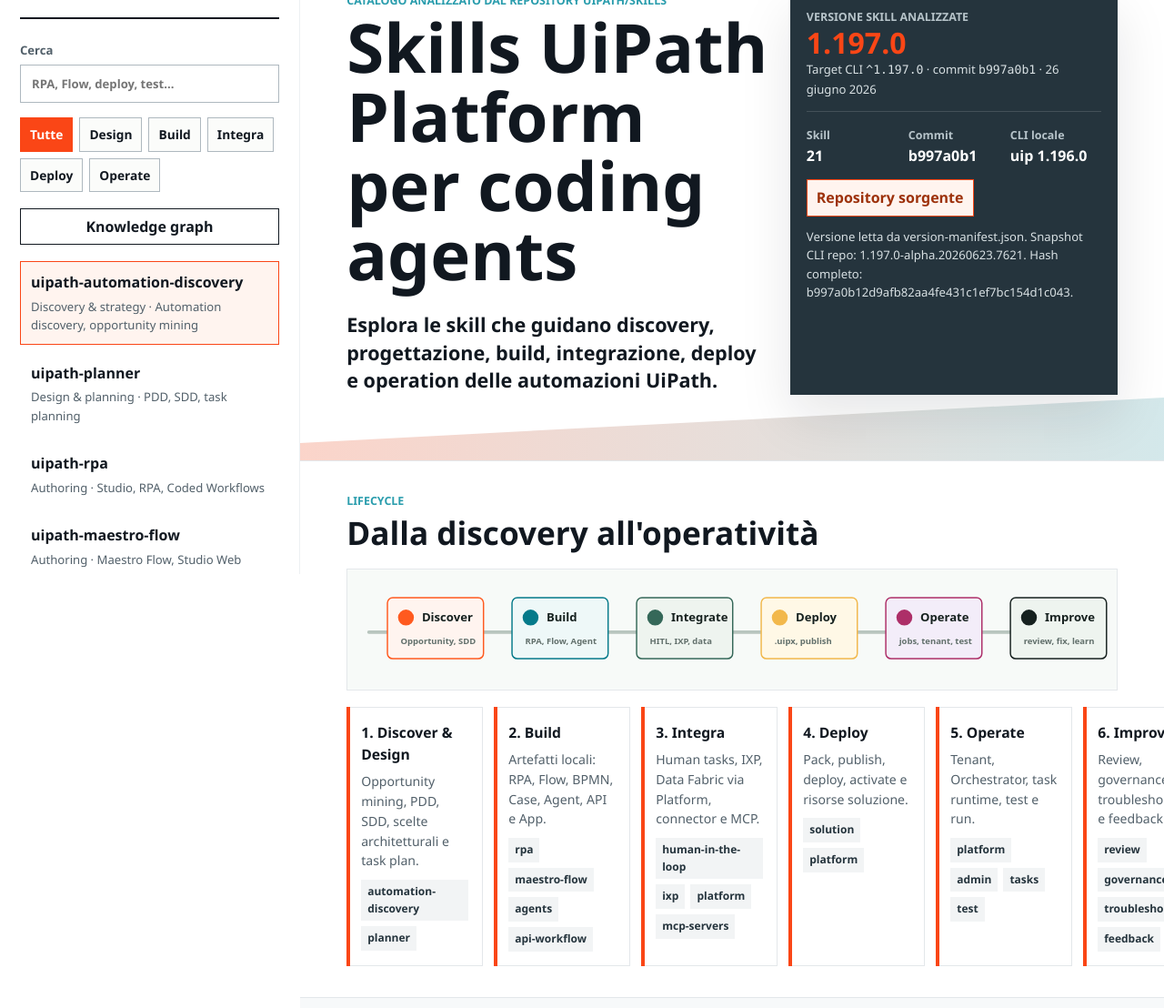
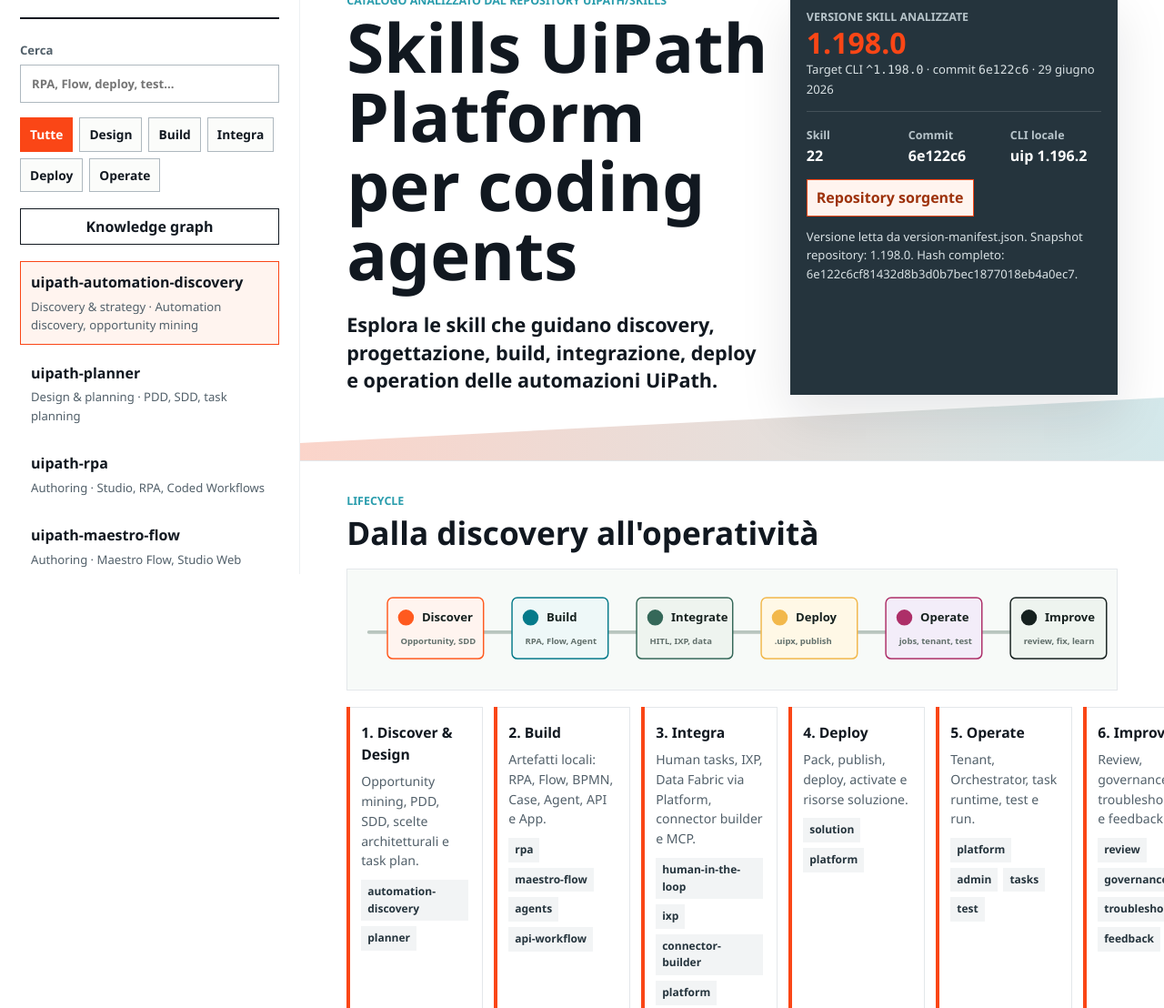
Before and after one commit to AlexSurfWaves/UiPathSkillsSite, a plain HTML site: page index.html in a window 1280 px wide. Shown: the part 187-1295 px from the top of the page at 91% size. Drawn offline with Linux system fonts and the light colour scheme.

Commit message:
Update skills graph to 1.198.0

```diff
--- a/app.js
+++ b/app.js
@@ -18,7 +18,7 @@ const skills = [
     ],
     cli: ["references/intake-guide.md", "references/mining-guide.md", "references/report-template.md"],
     prompt: "Analizza questi materiali operativi e produci un report prioritizzato di opportunità di automazione UiPath, con tier, impatto, effort e skill consigliate.",
-    handoffs: ["uipath-planner", "uipath-rpa", "uipath-maestro-flow", "uipath-agents", "uipath-platform"],
+    handoffs: ["uipath-planner", "uipath-rpa", "uipath-maestro-flow", "uipath-agents", "uipath-human-in-the-loop", "uipath-platform"],
     caveat: "Non costruisce automazioni: trasforma segnali organizzativi in una pipeline di opportunità realistica e prioritizzata."
   },
   {
@@ -38,7 +38,7 @@ const skills = [
     ],
     cli: ["assets/templates/*-sdd-template.md", "references/product-selection-guide.md", "references/sdd-generation-guide.md", "references/plan-and-tasks-format.md"],
     prompt: "Leggi `pdd.md`, crea o aggiorna `sdd.md`, poi genera un piano di implementazione multi-skill con stop condition e validazioni.",
-    handoffs: ["uipath-review", "uipath-solution", "uipath-rpa", "uipath-maestro-flow", "uipath-agents"],
+    handoffs: ["uipath-review", "uipath-solution", "uipath-platform", "uipath-rpa", "uipath-maestro-flow", "uipath-maestro-bpmn", "uipath-maestro-case", "uipath-agents"],
     caveat: "`uipath-design` non è più una skill separata nel catalogo aggiornato: per design e planning usa `uipath-planner`."
   },
   {
@@ -58,7 +58,7 @@ const skills = [
     ],
     cli: ["uip rpa init", "uip rpa validate", "uip rpa build", "uip rpa debug start", "uip rpa packages install"],
     prompt: "Nel progetto RPA aperto, aggiungi un workflow XAML per processare una queue, valida il file e poi compila l'intero progetto.",
-    handoffs: ["uipath-platform", "uipath-test", "uipath-solution", "uipath-troubleshoot"],
+    handoffs: ["uipath-platform", "uipath-test", "uipath-solution", "uipath-agents", "uipath-maestro-flow", "uipath-troubleshoot"],
     caveat: "Per `debug` e `run` ci possono essere effetti reali su app, email, code o API: chiedi sempre a Codex di distinguere validate/build da esecuzione."
   },
   {
@@ -78,7 +78,7 @@ const skills = [
     ],
     cli: ["uip solution init", "uip maestro flow init", "uip maestro flow registry search", "uip maestro flow validate", "uip maestro flow eval"],
     prompt: "Crea un Flow in una soluzione UiPath che riceve un trigger, legge dati da un connector, invoca un agente e produce un output validato.",
-    handoffs: ["uipath-agents", "uipath-human-in-the-loop", "uipath-ixp", "uipath-platform", "uipath-solution"],
+    handoffs: ["uipath-agents", "uipath-human-in-the-loop", "uipath-ixp", "uipath-rpa", "uipath-platform", "uipath-solution", "uipath-connector-builder"],
     caveat: "La skill distingue nodi editabili a mano e nodi posseduti dal CLI. Per i connector lascia configurare a `uip maestro flow node add/configure`."
   },
   {
@@ -118,7 +118,7 @@ const skills = [
     ],
     cli: ["uip maestro case validate", "caseplan.json", "tasks.md", "bindings_v2.json"],
     prompt: "Dal SDD crea un piano Case Management con fasi, task, variabili e regole, poi valida `caseplan.json`.",
-    handoffs: ["uipath-planner", "uipath-human-in-the-loop", "uipath-maestro-flow", "uipath-solution"],
+    handoffs: ["uipath-planner", "uipath-maestro-bpmn", "uipath-rpa", "uipath-human-in-the-loop", "uipath-maestro-flow", "uipath-solution"],
     caveat: "Non usarla per BPMN o Flow generici: è centrata su `caseplan.json`."
   },
   {
@@ -158,7 +158,7 @@ const skills = [
     ],
     cli: ["uip api-workflow validate", "uip api-workflow run", "uip api-workflow registry resolve", "uip solution pack", "uip solution publish"],
     prompt: "Crea un API Workflow che chiama un endpoint REST, normalizza la risposta con JavaScript e ritorna un payload validato.",
-    handoffs: ["uipath-platform", "uipath-solution", "uipath-maestro-flow", "uipath-agents"],
+    handoffs: ["uipath-platform", "uipath-solution", "uipath-maestro-flow", "uipath-agents", "uipath-rpa", "uipath-coded-apps"],
     caveat: "È preview/in sviluppo: tieni i file piccoli, valida spesso e separa run senza auth da run con effetti reali."
   },
   {
@@ -178,8 +178,28 @@ const skills = [
     ],
     cli: ["uip codedapp create", "uip codedapp build", "uip codedapp debug", "uip codedapp pack", "uip codedapp deploy"],
     prompt: "Crea una Coded Action App per approvare una richiesta, con schema input/output e chiamata SDK a Orchestrator.",
-    handoffs: ["uipath-human-in-the-loop", "uipath-tasks", "uipath-platform", "uipath-solution"],
+    handoffs: ["uipath-human-in-the-loop", "uipath-tasks", "uipath-platform", "uipath-solution", "uipath-agents", "uipath-rpa"],
     caveat: "Per workflow `.cs` o `.xaml` non usare questa skill: passa a `uipath-rpa`."
+  },
+  {
+    id: "uipath-connector-builder",
+    name: "uipath-connector-builder",
+    category: "Integration",
+    phase: "integrate",
+    status: "in-development",
+    product: "Integration Service Connector Builder",
+    files: "element.json, element-metadata.json, standard-resources/*.json, hooks/*.js, periodic-* connector repos",
+    purpose: "Crea e modifica connector custom di UiPath Integration Service per API REST JSON, con auth, attivita, trigger, hook JavaScript, validate, import e publish.",
+    when: "Usala quando devi costruire o aggiornare un connector Integration Service su disco, non quando devi semplicemente usare una connection o un'attivita gia pubblicata.",
+    how: [
+      "Esegui sempre `builder inspect` prima di modificare un connector esistente.",
+      "Configura l'autenticazione con `auth set`, crea attivita e campi con i comandi builder, poi valida warning inclusi.",
+      "Dopo la validazione, usa import e publish solo quando tenant, login e version bump sono corretti."
+    ],
+    cli: ["uip is connectors builder init", "uip is connectors builder inspect", "uip is connectors builder activity create", "uip is connectors builder activity field create", "uip is connectors builder validate", "uip is connectors import", "uip is connectors publish"],
+    prompt: "Crea un connector Integration Service per questa API REST JSON: configura auth, attivita tipizzate, campi request/response, validate, poi fermati prima del publish.",
+    handoffs: ["uipath-platform", "uipath-maestro-flow"],
+    caveat: "Non gestisce l'uso operativo di connector gia pubblicati: per connection, discovery e run usa `uipath-platform`; per nodi connector dentro `.flow` usa `uipath-maestro-flow`."
   },
   {
     id: "uipath-human-in-the-loop",
@@ -259,7 +279,7 @@ const skills = [
     ],
     cli: ["uip login status", "uip or folders list", "uip or assets create", "uip df entities list", "uip df records query", "uip is connections list", "uip traces spans get"],
     prompt: "Verifica login e tenant, trova la folder corretta, lista risorse Orchestrator e Data Fabric necessarie e restituisci i riferimenti da usare nel workflow.",
-    handoffs: ["uipath-solution", "uipath-rpa", "uipath-maestro-flow", "uipath-agents", "uipath-troubleshoot"],
+    handoffs: ["uipath-solution", "uipath-planner", "uipath-rpa", "uipath-maestro-flow", "uipath-maestro-bpmn", "uipath-agents", "uipath-test", "uipath-connector-builder", "uipath-troubleshoot"],
     caveat: "Il REST diretto è fallback. Nella maggioranza dei casi il CLI gestisce header, paginazione, tenant e shape di output meglio del codice custom."
   },
   {
@@ -279,7 +299,7 @@ const skills = [
     ],
     cli: ["uip admin identity", "uip admin authz", "uip admin oms", "uip admin ip-restriction", "uip admin audit"],
     prompt: "Elenca i gruppi e le assegnazioni ruolo rilevanti per questo tenant, poi proponi la modifica minima senza applicarla.",
-    handoffs: ["uipath-platform", "uipath-governance", "uipath-troubleshoot"],
+    handoffs: ["uipath-platform", "uipath-rpa", "uipath-governance", "uipath-troubleshoot"],
     caveat: "Sono operazioni sensibili: privilegia read-only, conferme esplicite e output auditabile."
   },
   {
@@ -339,7 +359,7 @@ const skills = [
     ],
     cli: ["uip solution init", "uip solution project add", "uip solution resource refresh", "uip solution pack", "uip solution publish", "uip solution deploy run"],
     prompt: "Prepara questa soluzione UiPath per il deploy: verifica progetti inclusi, refresh risorse, pack e dimmi il comando di publish/deploy.",
-    handoffs: ["uipath-platform", "uipath-review", "uipath-troubleshoot"],
+    handoffs: ["uipath-platform", "uipath-planner", "uipath-rpa", "uipath-maestro-flow", "uipath-maestro-bpmn", "uipath-agents", "uipath-coded-apps", "uipath-review", "uipath-troubleshoot"],
     caveat: "Non corregge automaticamente i workflow: se validate/build falliscono, torna alla skill di prodotto."
   },
   {
@@ -490,6 +510,14 @@ const capabilityDetails = {
     "Esegue debug locale, build, pack, publish e deploy con `uip codedapp`.",
     "Supporta OAuth scopes, client setup, file sync e pattern per app con document tab o form complessi."
   ],
+  "uipath-connector-builder": [
+    "Scaffolda o aggiorna repository connector `periodic-*` con `element.json`, `element-metadata.json`, standard resources e hook JavaScript.",
+    "Configura 14 tipi di autenticazione con `auth set`, inclusi OAuth2, PKCE, client credentials, API key, basic, JWT e AWS v4.",
+    "Crea attivita Integration Service con metodi, path, parametri, campi request/response tipizzati e curatela Studio Web.",
+    "Aggiunge trigger polling o webhook, system resources, hook pre/post request e configurazioni per host, region e valori per-connection.",
+    "Esegue `inspect` e `validate`, tratta i warning come gap da risolvere e prepara import/publish con version bump quando serve.",
+    "Passa a `uipath-platform` per usare connector pubblicati e a `uipath-maestro-flow` per nodi connector dentro un Flow."
+  ],
   "uipath-human-in-the-loop": [
     "Disegna approval gate, validation checkpoint, escalation, write-back e enrichment umano dentro Flow, Maestro o agenti.",
     "Rileva la surface corretta: `.flow`, low-code agent, coded agent, BPMN o Coded Action App.",
@@ -594,8 +622,8 @@ const lifecycle = [
   {
     key: "integrate",
     title: "3. Integra",
-    text: "Human tasks, IXP, Data Fabric via Platform, connector e MCP.",
-    skills: ["uipath-human-in-the-loop", "uipath-ixp", "uipath-platform", "uipath-mcp-servers"]
+    text: "Human tasks, IXP, Data Fabric via Platform, connector builder e MCP.",
+    skills: ["uipath-human-in-the-loop", "uipath-ixp", "uipath-connector-builder", "uipath-platform", "uipath-mcp-servers"]
   },
   {
     key: "deploy",
--- a/index.html
+++ b/index.html
@@ -60,25 +60,25 @@
           <div class="source-panel" aria-label="Fonte analisi">
             <div class="version-strip" aria-label="Versione skill analizzate">
               <span data-i18n="ui.skillVersion">Versione skill analizzate</span>
-              <strong id="skillsVersion">1.197.0</strong>
-              <small>Target CLI <code>^1.197.0</code> · commit <code>b997a0b1</code> · 26 giugno 2026</small>
+              <strong id="skillsVersion">1.198.0</strong>
+              <small>Target CLI <code>^1.198.0</code> · commit <code>6e122c6</code> · 29 giugno 2026</small>
             </div>
             <dl>
               <div>
                 <dt data-i18n="ui.skillCount">Skill</dt>
-                <dd id="skillCount">21</dd>
+                <dd id="skillCount">22</dd>
               </div>
               <div>
                 <dt data-i18n="ui.commit">Commit</dt>
-                <dd>b997a0b1</dd>
+                <dd>6e122c6</dd>
               </div>
               <div>
                 <dt data-i18n="ui.localCli">CLI locale</dt>
-                <dd>uip 1.196.0</dd>
+                <dd>uip 1.196.2</dd>
               </div>
             </dl>
             <a class="source-link" href="https://github.com/UiPath/skills/tree/main/skills" data-i18n="ui.sourceRepo">Repository sorgente</a>
-            <p class="source-note" data-i18n="ui.sourceNote">Versione letta da <code>version-manifest.json</code>. Snapshot CLI repo: <code>1.197.0-alpha.20260623.7621</code>. Hash completo: <code>b997a0b12d9afb82aa4fe431c1ef7bc154d1c043</code>.</p>
+            <p class="source-note" data-i18n="ui.sourceNote">Versione letta da <code>version-manifest.json</code>. Snapshot repository: <code>1.198.0</code>. Hash completo: <code>6e122c6cf81432d8b3d0b7bec1877018eb4a0ec7</code>.</p>
           </div>
         </section>
 
--- a/locales/it.js
+++ b/locales/it.js
@@ -30,7 +30,7 @@ window.uipathLocales.it = {
     skillCount: "Skill",
     commit: "Commit",
     localCli: "CLI locale",
-    sourceNote: "Versione letta da version-manifest.json. Snapshot CLI repo: 1.197.0-alpha.20260623.7621. Hash completo: b997a0b12d9afb82aa4fe431c1ef7bc154d1c043.",
+    sourceNote: "Versione letta da version-manifest.json. Snapshot repository: 1.198.0. Hash completo: 6e122c6cf81432d8b3d0b7bec1877018eb4a0ec7.",
     lifecycleEyebrow: "Lifecycle",
     lifecycleTitle: "Dalla discovery all'operatività",
     when: "Quando usarla",
@@ -47,7 +47,7 @@ window.uipathLocales.it = {
     graphTitle: "Grafo navigabile delle skill UiPath",
     graphIntro: "Ogni nodo è una skill. Le linee mostrano gli handoff/sub-skill che Codex usa quando una competenza deve delegare a un'altra. Passa il mouse su un nodo per leggere cosa fa la skill; trascina i nodi per migliorare la leggibilità del grafo.",
     graphVersion: "Versione skill",
-    graphMeta: "21 nodi · relazioni da handoff",
+    graphMeta: "22 nodi · relazioni da handoff",
     graphSearch: "Cerca skill",
     graphPhase: "Fase",
     reset: "Reset",
@@ -97,7 +97,7 @@ window.uipathLocales.it = {
     },
     integrate: {
       title: "3. Integra",
-      text: "Human tasks, IXP, Data Fabric via Platform, connector e MCP."
+      text: "Human tasks, IXP, Data Fabric via Platform, connector builder e MCP."
     },
     deploy: {
       title: "4. Deploy",
```
Also changed, not shown: graph.html (+2 -2 lines), locales/en.js (+24 -3 lines).
